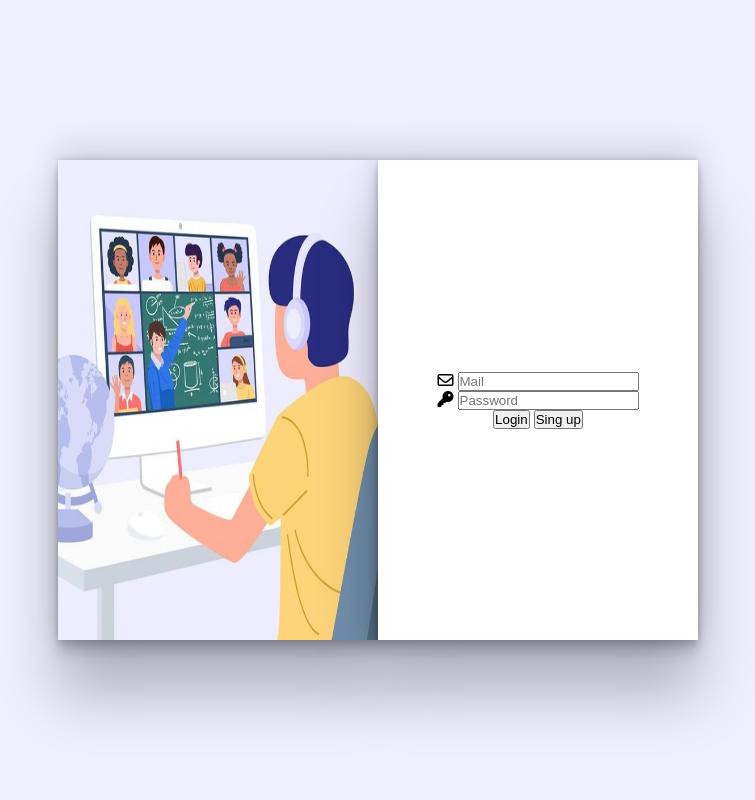
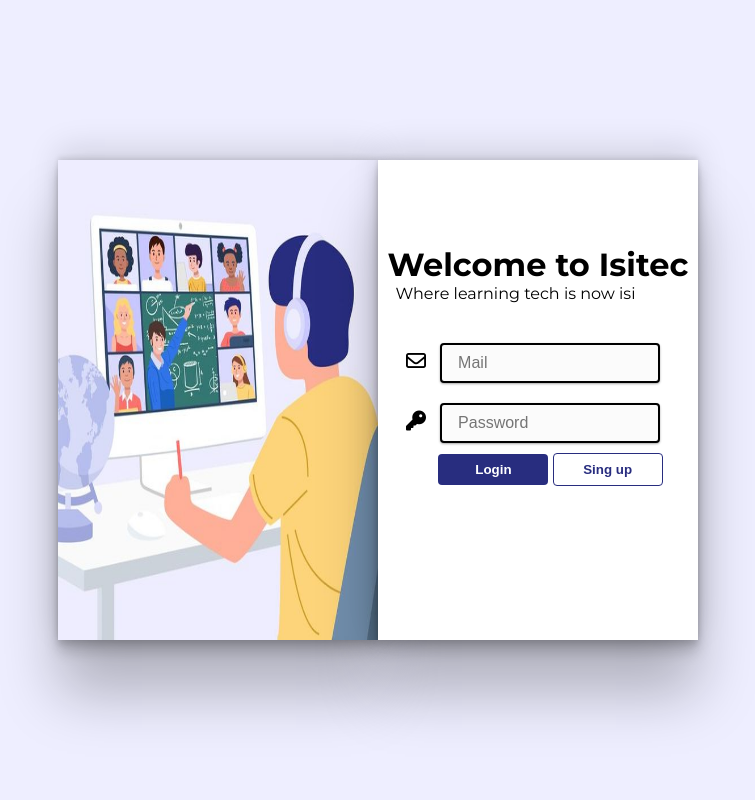
Before and after one commit to shatigerr/isitec, a PHP site: page / in a window 1280 px wide. Shown: the whole page, without its empty margins (262-1017 px from the left). Run offline with PHP 8.4, Linux system fonts and the light colour scheme; some libraries are stand-ins or nearby versions.

Commit message:
index.php styles modified

```diff
--- a/css/login.css
+++ b/css/login.css
@@ -1,3 +1,4 @@
+
 * {
     box-sizing: border-box;
     margin: 0;
@@ -7,6 +8,7 @@
 }
 
 body {
+    font-family: "Montserrat";
     height: 100vh;
     background-color: #eeeeff;
 
@@ -39,6 +41,15 @@ main {
 
 }
 
+form header{
+    margin-bottom: 30px;
+}
+
+form header p{
+    margin-left: 8px;
+}
+
+
 .img-container{
     box-shadow: rgba(0, 0, 0, 0.25) 0px 54px 55px, rgba(0, 0, 0, 0.12) 0px -12px 30px, rgba(0, 0, 0, 0.12) 0px 4px 6px, rgba(0, 0, 0, 0.17) 0px 12px 13px, rgba(0, 0, 0, 0.09) 0px -3px 5px;
     height: 60vh;
@@ -52,8 +63,81 @@ main {
 
 }
 
+input[type='text']
+{
 
-@media (max-width: 970px) {
+    width: 220px;
+    margin: 10px;
+    color: rgb(36, 35, 42);
+    font-size: 16px;
+    line-height: 20px;
+    min-height: 28px;
+    border-radius: 4px;
+    padding: 8px 16px;
+    border: 2px solid black;
+    box-shadow: rgb(0 0 0 / 12%) 0px 1px 3px, rgb(0 0 0 / 24%) 0px 1px 2px;
+    background: rgb(251, 251, 251);
+    transition: all 0.1s ease 0s;
+    :focus{
+        border: 2px solid rgb(124, 138, 255);
+    }
+
+}
+
+button{
+
+    width: 110px;
+    display: inline-block;
+    outline: 0;
+    border: 0;
+    cursor: pointer;
+    background-color: #282d7f;
+    border-radius: 4px;
+    padding: 8px;
+    font-weight: 600;
+    color: white;
+    margin-bottom: 70px;
+
+}
+
+.login-btn{
+    margin-left: 25px;
+}
+
+.signup-btn{
+
+    display: inline-block;
+    outline: 0;
+    border: 0;
+    cursor: pointer;
+    background-color: white;
+    border-radius: 4px;
+    padding: 8px;
+
+    font-weight: 600;
+    color: #282d7f;
+    border: 1px solid #282d7f;
+
+
+}
+
+
+
+i{
+    font-size: 20px;
+}
+
+button:hover{
+    background-color: #000000;
+    color: white;
+}
+
+@media (max-width: 1058px) {
+    .container{
+        width: 350px;
+        height: 400px;
+        min-width: 300px;
+    }
     .img{
         display: none;
     }
--- a/index.php
+++ b/index.php
@@ -9,6 +9,9 @@
     <meta name="viewport" content="width=device-width, initial-scale=1.0">
 
     <link rel="stylesheet" href="./css/login.css">
+    <link rel="preconnect" href="https://fonts.googleapis.com">
+<link rel="preconnect" href="https://fonts.gstatic.com" crossorigin>
+<link href="https://fonts.googleapis.com/css2?family=Montserrat:ital,wght@0,100..900;1,100..900&display=swap" rel="stylesheet">
     <script src="https://kit.fontawesome.com/b8504978d2.js" crossorigin="anonymous"></script>
 
     <title>Login</title>
@@ -23,6 +26,11 @@
 
         <form action="./index.php" method="POST">
             <div class="container">
+                <header>
+                    <h1>Welcome to Isitec</h1>
+                    <p>Where learning tech is now isi</p>
+                </header>
+
                 <div>
                     <label for="username"><i class="fa-regular fa-envelope"></i></label>
                     <input type="text" placeholder="Mail" name="username" id="username">
@@ -34,8 +42,8 @@
                 </div>
 
                 <div>
-                        <button type="submit">Login</button>
-                        <button type="submit">Sing up</button>
+                    <button class="login-btn" type="submit">Login</button>
+                    <button class="signup-btn" type="submit">Sing up</button>
                 </div>
             </div>
 
```
Lines whose indentation alone changed are shown as unchanged.
